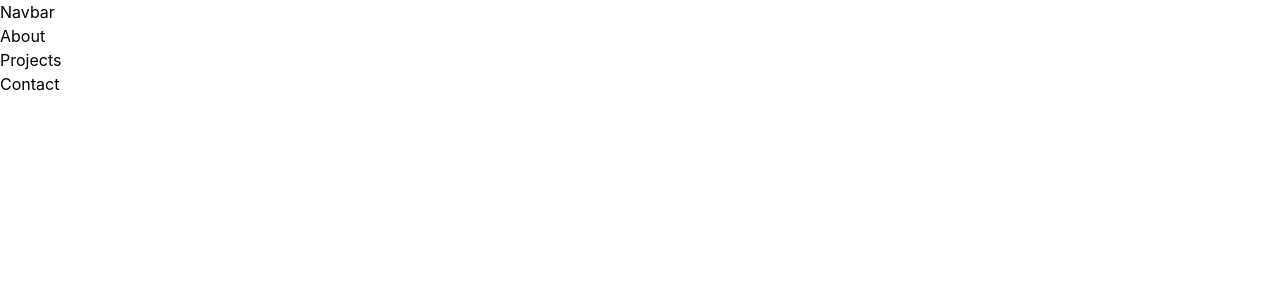
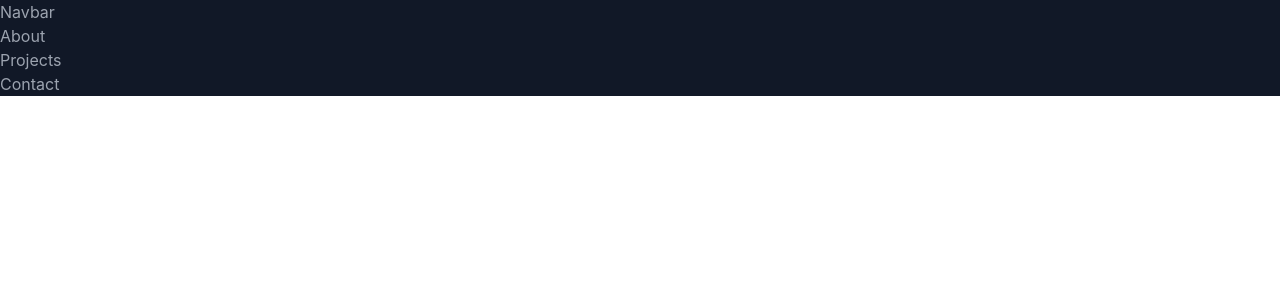
Before and after one commit to tomal02/personal-portfolio, a React (Create React App) app: page / in a window 1280 px wide. Shown: the top 300 px of the page. Built offline with nearby package versions, Linux system fonts and the light colour scheme.

Commit message:
adds css for main

```diff
--- a/src/App.js
+++ b/src/App.js
@@ -7,7 +7,7 @@
 
 function App() {
   return (
-    <main>
+    <main className="text-gray-400 bg-gray-900 body-font">
       <Navbar />
       <About />
       <Projects />
```
